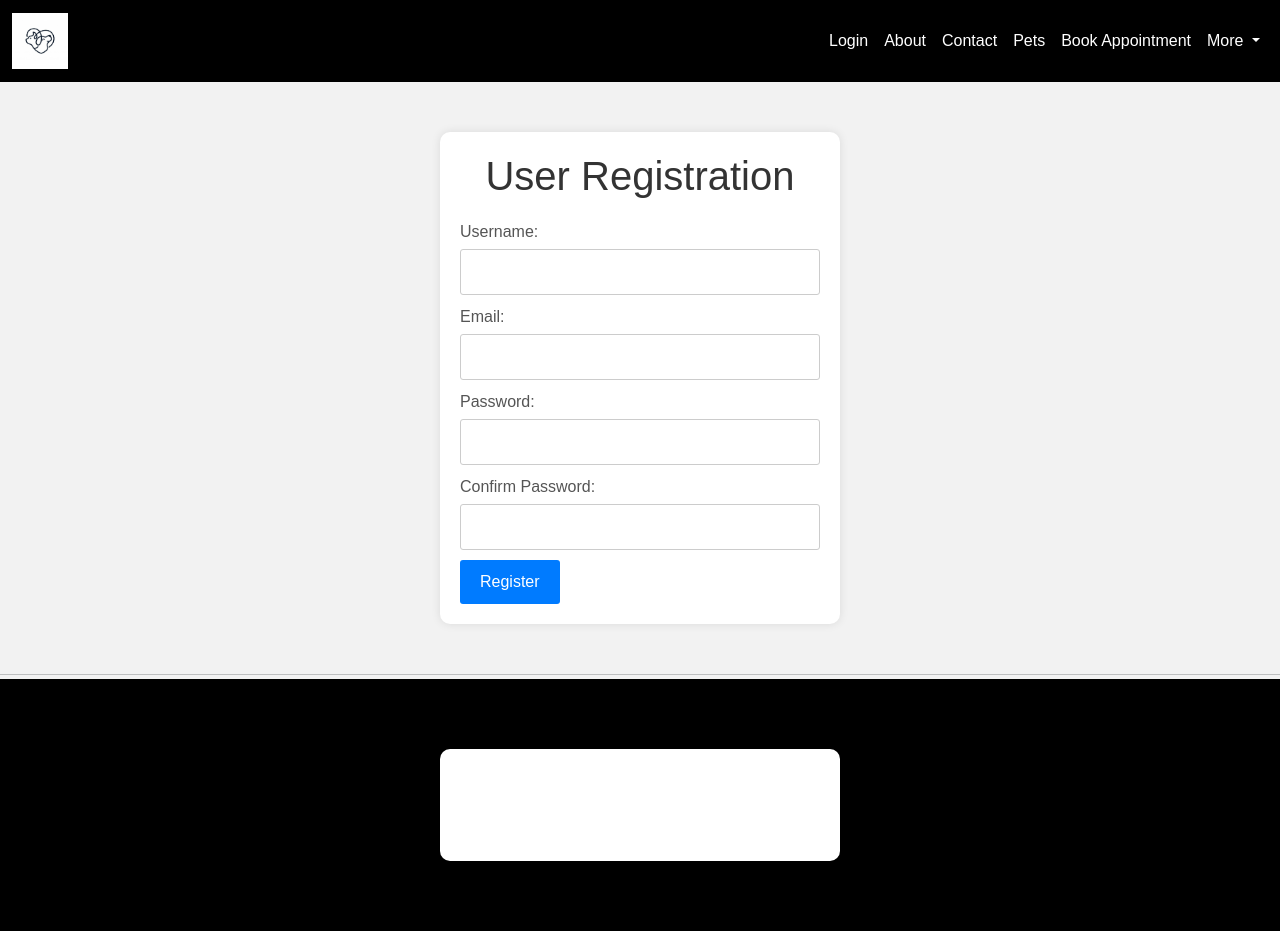
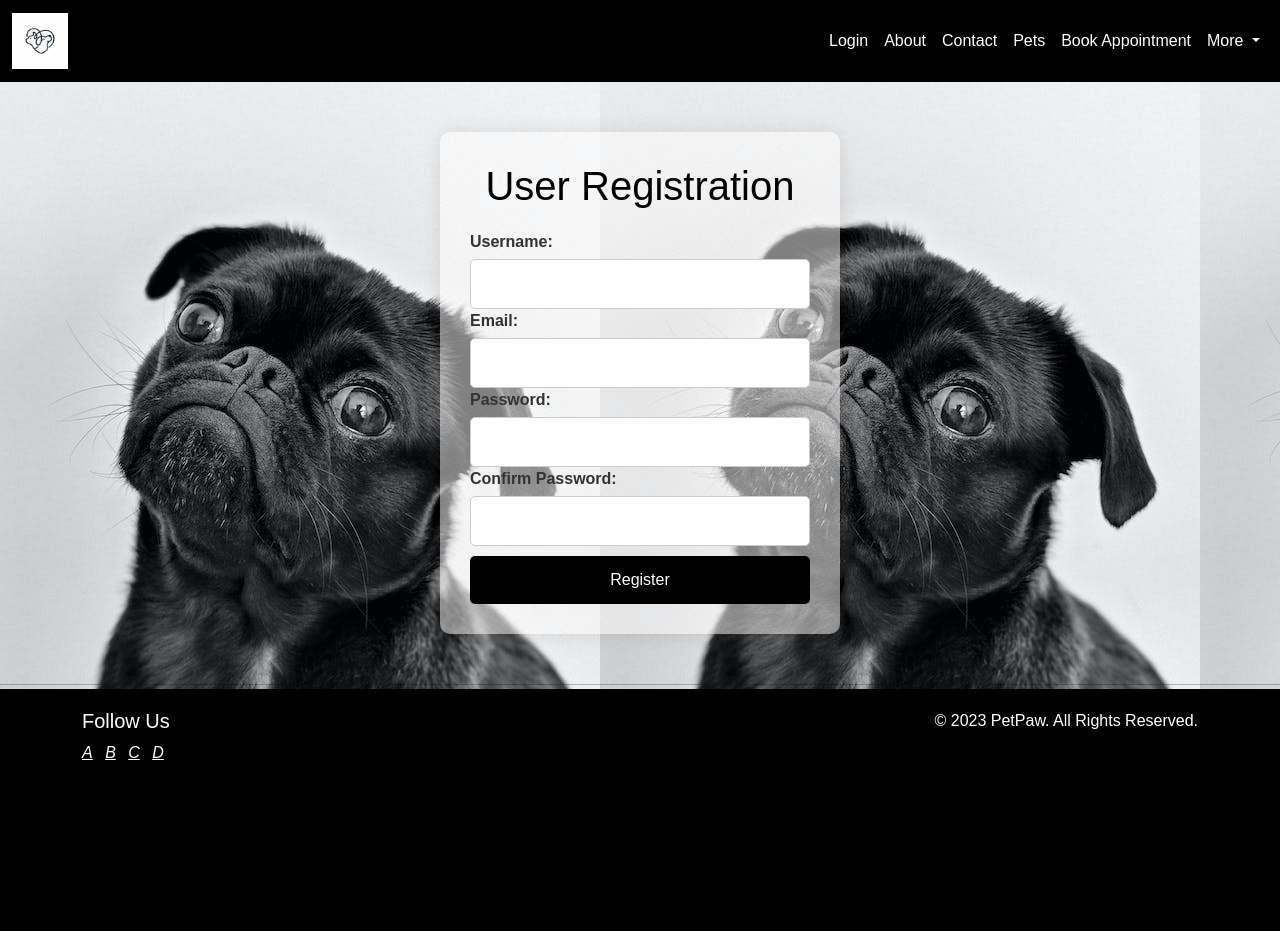
Before and after one commit to Ananddhh/Pet_adoption_platform, a Django app: page /register/ in a window 1280 px wide. After the commit the page ends 760 px from the top, so only its background shows below. Run offline with Django 5.2, Linux system fonts and the light colour scheme.

Commit message:
templates works

```diff
--- a/pet_adoption/templates/book_appointment.html
+++ b/pet_adoption/templates/book_appointment.html
@@ -9,6 +9,8 @@
         padding: 0;
         background-color: #000;
         color: #fff;
+        background-image: url('{% static "images/cat1.jpeg" %}');
+        background-repeat: repeat;
     }
     header {
         background-color: rgba(0, 0, 0, 0.7); /* Semi-transparent black background for header */
@@ -66,12 +68,12 @@
 </style>
 
 <header>
-    <h1>Book Appointment for {{ pet.name }}</h1>
+    <h1>Book Appointment </h1>
 </header>
 
 <div class="container">
     <div class="appointment-form">
-        <h2 class="form-title">Book Appointment</h2>
+        <h2 class="form-title">Appointment</h2>
         <form action="{% url 'book_appointment' %}" method="post">
             {% csrf_token %}
             <div class="form-group">
--- a/pet_adoption/templates/faq.html
+++ b/pet_adoption/templates/faq.html
@@ -9,9 +9,7 @@
             color: #fff;
             margin: 0;
             padding: 0;
-            background-image: url('../static/images/pets.jpg');
-            background-size: cover;
-            background-position: center;
+            background-image: url('../static/images/cat2.jpeg');
             background-repeat: repeat;
         }
 
--- a/pet_adoption/templates/home.html
+++ b/pet_adoption/templates/home.html
@@ -186,7 +186,7 @@
             <div class="collapse navbar-collapse" id="navbarNavDropdown">
                 <ul class="navbar-nav ms-auto">
                     <li class="nav-item">
-                        <a class="nav-link" href="{% url 'adoption_process' %}" style="color: #ffffff;">Adoption</a>
+                        <a class="nav-link" href="{% url 'user_login' %}" style="color: #ffffff;">Login</a>
                     </li>
                     <li class="nav-item">
                         <a class="nav-link" href="{% url 'about' %}" style="color: #ffffff;">About</a>
@@ -207,8 +207,9 @@
                       </a>
                       <ul class="dropdown-menu custom-dropdown" aria-labelledby="navbarDropdownMenuLink">
                           <li><a class="dropdown-item" href="{% url 'faq' %}" style="color: #ffffff;">FAQ</a></li>
-                          <li><a class="dropdown-item" href="{% url 'user_login' %}" style="color: #ffffff;">Login</a></li>
+                          <li><a class="dropdown-item" href="{% url 'lost_found_pets' %}" style="color: #ffffff;">Lost & found</a></li>
                           <li><a class="dropdown-item" href="{% url 'user_register' %}" style="color: #ffffff;">Register</a></li>
+                          <li><a class="dropdown-item"  href="{% url 'adoption_process' %}" style="color: #ffffff;">Adoption</a></li>
                       </ul>
                   </li>
                     </li>
--- a/pet_adoption/templates/user_register.html
+++ b/pet_adoption/templates/user_register.html
@@ -3,59 +3,78 @@
 
 {% block content %}
     <style>
-        /* CSS styles */
         body {
             font-family: Arial, sans-serif;
             margin: 0;
             padding: 0;
-            background-color: #f2f2f2;
+            background-color: #f9f9f9;
+            color: #000000;
+            background-image: url('{% static "images/dog2.jpeg" %}');
+            background-repeat: repeat;
         }
-        .container {
+
+        .containerr {
             max-width: 400px;
             margin: 50px auto;
-            padding: 20px;
-            background-color: #fff;
+            padding: 30px;
+            background-color: rgba(255, 255, 255, 0.5);
             border-radius: 10px;
-            box-shadow: 0 0 10px rgba(0, 0, 0, 0.1);
+            box-shadow: 0 0 20px rgba(0, 0, 0, 0.1); /* Shadow effect */
         }
+
         h1 {
             text-align: center;
-            color: #333;
+            color: #000000;
+            margin-bottom: 20px;
         }
+
         form {
             margin-top: 20px;
         }
+
         label {
+            font-weight: bold;
             display: block;
             margin-bottom: 5px;
-            color: #555;
+            color: #333; /* Dark gray color for labels */
         }
+
         input[type="text"],
         input[type="email"],
         input[type="password"] {
             width: 100%;
-            padding: 10px;
-            margin-bottom: 10px;
-            border: 1px solid #ccc;
-            border-radius: 3px;
+            padding: 12px;
+            border: 1px solid #ccc; /* Light gray border */
+            border-radius: 5px;
             box-sizing: border-box;
+            font-size: 16px;
+            transition: border-color 0.3s;
         }
+
+        input[type="text"]:focus,
+        input[type="email"]:focus,
+        input[type="password"]:focus {
+            border-color: #007bff; /* Blue border color on focus */
+        }
+
         input[type="submit"] {
-            background-color: #007bff;
-            color: #fff;
-            padding: 10px 20px;
+            width: 100%;
+            padding: 12px;
+            background-color: #000000; /* Blue background color for button */
+            color: #fff; /* White text color */
             border: none;
-            border-radius: 3px;
+            border-radius: 5px;
             cursor: pointer;
+            font-size: 16px;
+            transition: background-color 0.3s;
         }
+
         input[type="submit"]:hover {
-            background-color: #0056b3;
+            background-color: #0056b3; /* Darker blue background color on hover */
         }
     </style>
-</head>
 
-<body>
-    <div class="container">
+    <div class="containerr">
         <h1>User Registration</h1>
         <form action="{% url 'register' %}" method="post">
             {% csrf_token %}
@@ -69,11 +88,9 @@
             <input type="password" id="password" name="password" required>
 
             <label for="confirm_password">Confirm Password:</label>
-            <input type="password" id="confirm_password" name="confirm_password" required>
-
+            <input type="password" id="confirm_password" name="confirm_password" required style="margin-bottom: 10px;">
+            <br>
             <input type="submit" value="Register">
         </form>
     </div>
-</body>
-
 {% endblock %}
```
Also changed, not shown: pet_adoption/templates/lost_found.html (+6 -2 lines), pet_adoption/templates/user_login.html (+13 -10 lines), pet_adoption/static/images/cat1.jpeg (added), pet_adoption/static/images/cat2.jpeg (added), pet_adoption/static/images/dog2.jpeg (added), pet_adoption/static/images/dog3.jpeg (added), pet_adoption/static/images/dog4.jpeg (added), pet_adoption/static/images/wallpaper.png (added).
